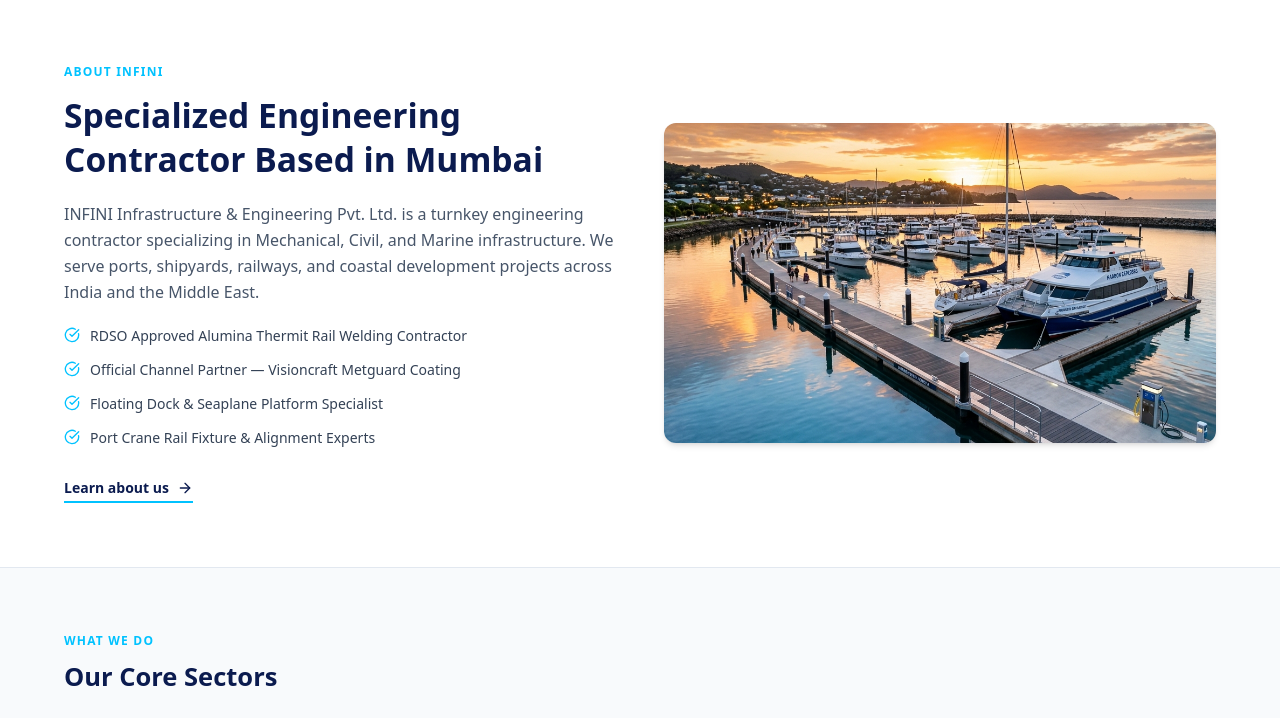
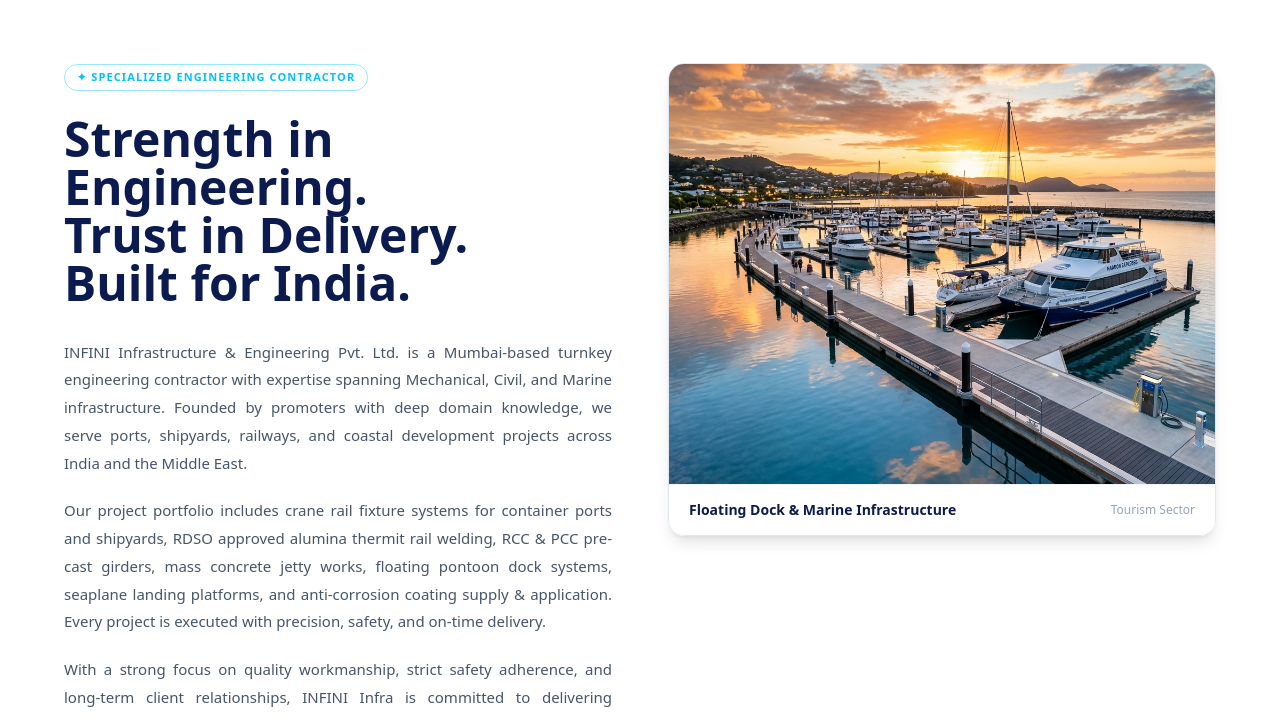
Before and after one commit to Nisarg1810/Infini, a Next.js app: page / in a window 1280 px wide. Shown: the part 913-1631 px from the top of the page. Built offline with nearby package versions, Linux system fonts and the light colour scheme.

Commit message:
About section: Jalpex-style layout — badge, large heading, 3 justified paragraphs, image with caption

```diff
--- a/src/app/page.tsx
+++ b/src/app/page.tsx
@@ -153,42 +153,60 @@ export default function HomePage() {
 
       {/* ─── WHO WE ARE ─── */}
       <section className="py-16 px-4 sm:px-6 lg:px-8">
-        <div className="max-w-6xl mx-auto grid grid-cols-1 lg:grid-cols-2 gap-12 items-center">
+        <div className="max-w-6xl mx-auto grid grid-cols-1 lg:grid-cols-2 gap-14 items-start">
+
+          {/* LEFT — text */}
           <div>
-            <p className="text-xs font-bold text-[#00C2FF] uppercase tracking-widest mb-3">About INFINI</p>
-            <h2 className="text-3xl sm:text-4xl font-bold text-[#0B1B4F] leading-snug mb-5">
-              Specialized Engineering Contractor Based in Mumbai
+            {/* Small badge */}
+            <span className="inline-flex items-center gap-1.5 border border-[#00C2FF]/40 text-[#00C2FF] text-[11px] font-semibold uppercase tracking-widest px-3 py-1 rounded-full mb-6">
+              ✦ Specialized Engineering Contractor
+            </span>
+
+            {/* Big heading */}
+            <h2 className="text-4xl sm:text-5xl font-bold text-[#0B1B4F] leading-tight mb-8">
+              Strength in Engineering.<br />
+              Trust in Delivery.<br />
+              Built for India.
             </h2>
-            <p className="text-slate-600 leading-relaxed mb-5">
-              INFINI Infrastructure & Engineering Pvt. Ltd. is a turnkey engineering contractor specializing in Mechanical, Civil, and Marine infrastructure. We serve ports, shipyards, railways, and coastal development projects across India and the Middle East.
-            </p>
-            <ul className="space-y-3 text-sm text-slate-700">
-              {[
-                "RDSO Approved Alumina Thermit Rail Welding Contractor",
-                "Official Channel Partner — Visioncraft Metguard Coating",
-                "Floating Dock & Seaplane Platform Specialist",
-                "Port Crane Rail Fixture & Alignment Experts",
-              ].map((item) => (
-                <li key={item} className="flex items-start gap-2.5">
-                  <CheckCircle className="w-4 h-4 text-[#00C2FF] shrink-0 mt-0.5" />
-                  <span>{item}</span>
-                </li>
-              ))}
-            </ul>
+
+            {/* Justified paragraphs */}
+            <div className="space-y-5 text-[15px] text-slate-600 leading-[1.85] text-justify">
+              <p>
+                INFINI Infrastructure & Engineering Pvt. Ltd. is a Mumbai-based turnkey engineering contractor with expertise spanning Mechanical, Civil, and Marine infrastructure. Founded by promoters with deep domain knowledge, we serve ports, shipyards, railways, and coastal development projects across India and the Middle East.
+              </p>
+              <p>
+                Our project portfolio includes crane rail fixture systems for container ports and shipyards, RDSO approved alumina thermit rail welding, RCC & PCC pre-cast girders, mass concrete jetty works, floating pontoon dock systems, seaplane landing platforms, and anti-corrosion coating supply & application. Every project is executed with precision, safety, and on-time delivery.
+              </p>
+              <p>
+                With a strong focus on quality workmanship, strict safety adherence, and long-term client relationships, INFINI Infra is committed to delivering engineering excellence that meets the standards of public sector authorities, port trusts, defense establishments, and private clients alike.
+              </p>
+            </div>
+
+            {/* Learn more link */}
             <Link
               href="/about/vision-mission"
-              className="mt-7 inline-flex items-center gap-2 text-sm font-semibold text-[#0B1B4F] border-b-2 border-[#00C2FF] pb-0.5 hover:text-[#00C2FF] transition-colors"
+              className="mt-8 inline-flex items-center gap-2 text-sm font-bold text-[#0B1B4F] border-b-2 border-[#00C2FF] pb-0.5 hover:text-[#00C2FF] transition-colors"
             >
-              Learn about us <ArrowRight className="w-4 h-4" />
+              Our Vision & Mission <ArrowRight className="w-4 h-4" />
             </Link>
           </div>
-          <div className="rounded-xl overflow-hidden shadow-md">
-            <img
-              src="/images/marine_jetty.png"
-              alt="INFINI Infrastructure Engineering"
-              className="w-full h-80 object-cover"
-            />
+
+          {/* RIGHT — image with caption */}
+          <div className="relative">
+            <div className="rounded-2xl overflow-hidden shadow-lg border border-slate-200">
+              <img
+                src="/images/marine_jetty.png"
+                alt="INFINI Infrastructure Engineering Projects"
+                className="w-full h-[420px] object-cover"
+              />
+              {/* Caption bar at bottom of image */}
+              <div className="bg-white px-5 py-3.5 flex items-center justify-between border-t border-slate-100">
+                <span className="text-sm font-semibold text-[#0B1B4F]">Floating Dock & Marine Infrastructure</span>
+                <span className="text-xs text-slate-400 font-medium">Tourism Sector</span>
+              </div>
+            </div>
           </div>
+
         </div>
       </section>
 
```
